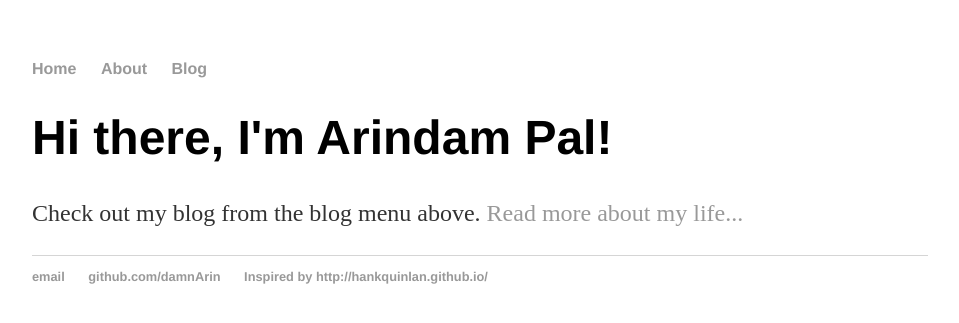
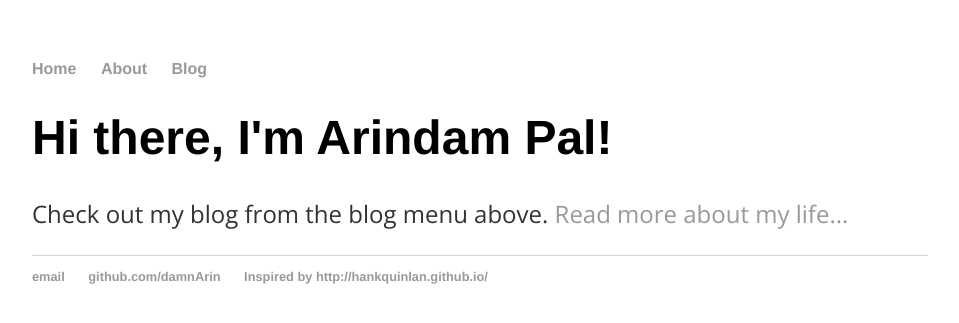
Before and after one commit to damnArin/damnArin.github.io, a Jekyll site: the page built from index.html, in a window 1280 px wide. Shown: the top 323 px of the page, without its empty margins (160-1119 px from the left). Built offline with Jekyll 4.4.1, drawn with Linux system fonts in a browser that asks for light colours.

Commit message:
fonts added

```diff
--- a/css/main.css
+++ b/css/main.css
@@ -1,6 +1,9 @@
+@import url('https://fonts.googleapis.com/css?family=Open+Sans');
+
 body {
     margin: 60px auto;
     width: 70%;
+    font-family: 'Open Sans',serif;
 }
 nav ul, footer ul {
     font-family:'Helvetica', 'Arial', 'Sans-Serif';
```
